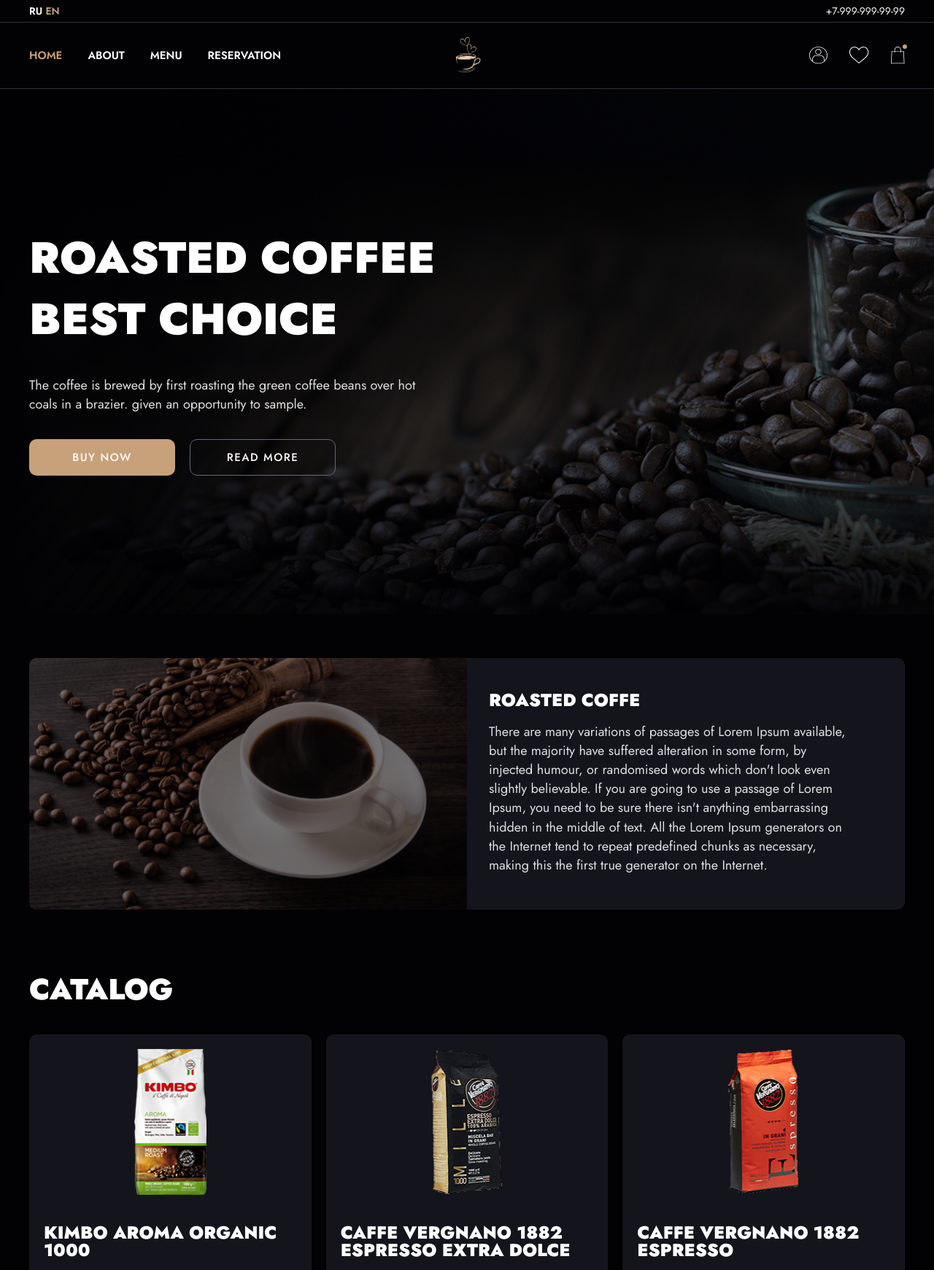
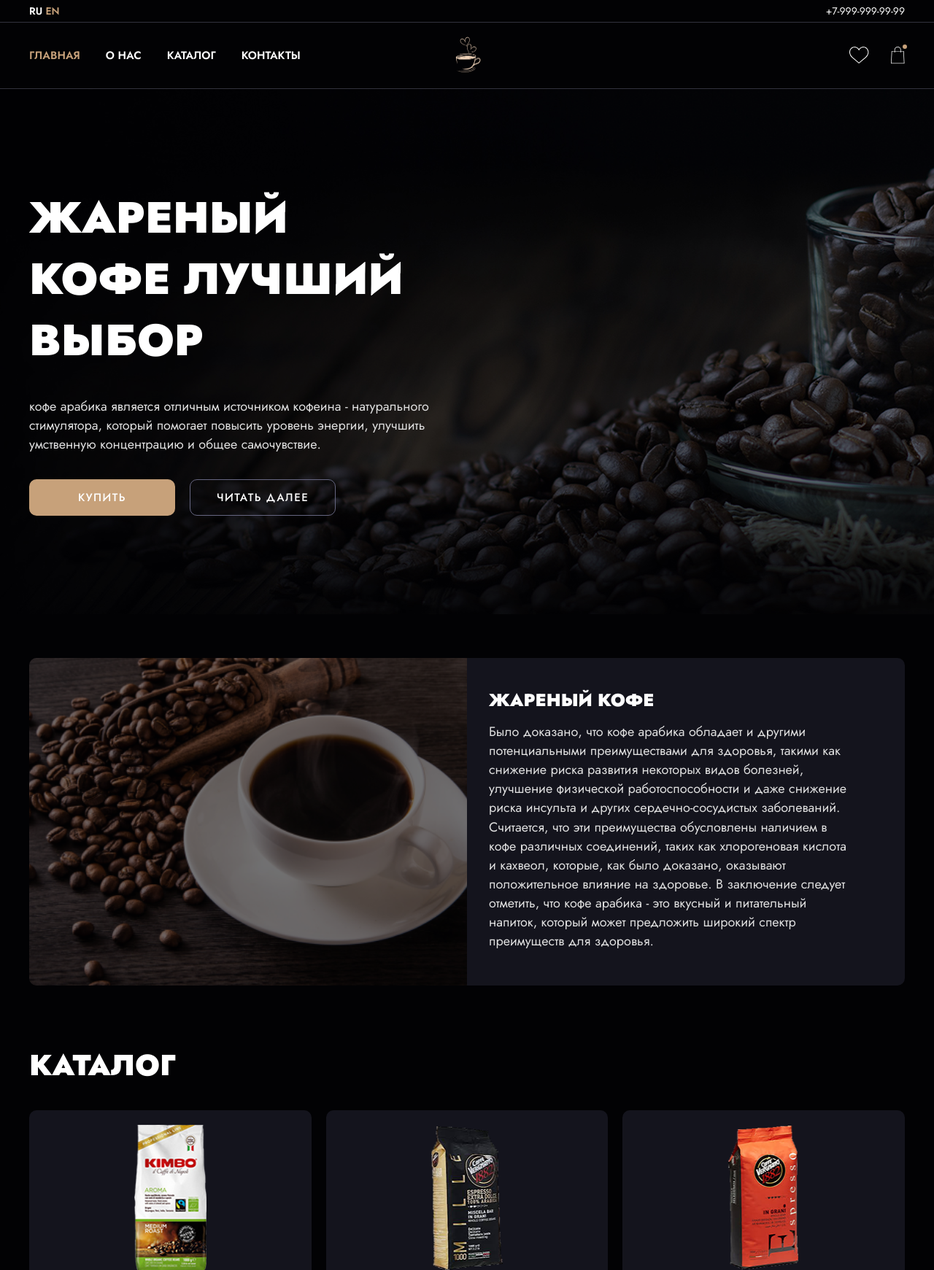
Before and after one commit to AffectVladislav/drinks_store, a Django app: page / in a window 1280 px wide. Shown: the top 1741 px of the page at 73% size. Run offline with Django 5.2, Linux system fonts and the light colour scheme; data comes from the database, SQL or seed files in the repository.

Commit message:
TIK-17: html правки

```diff
--- a/store/shop/templates/shop/base.html
+++ b/store/shop/templates/shop/base.html
@@ -24,10 +24,10 @@
         <div class="header__wrapper">
             <div class="header__block">
                 <nav class="nav">
-                    <a href="/" class="nav__link active">Home</a>
-                    <a href="#" class="nav__link">About</a>     <!--ссылка о нас-->
-                    <a href="#" class="nav__link">Menu</a>      <!--ссылка меню-->
-                    <a href="#" class="nav__link">Reservation</a>       <!--ссылка резервации-->
+                    <a href="/" class="nav__link active">Главная</a>
+                    <a href="#" class="nav__link">О нас</a>     <!--ссылка о нас-->
+                    <a href="#" class="nav__link">Каталог</a>      <!--ссылка меню-->
+                    <a href="#" class="nav__link">Контакты</a>       <!--ссылка резервации-->
                 </nav>
             </div>
 
@@ -37,9 +37,9 @@
 
             <div class="header__block right">
                 <div class="header__actions">
-                    <a href="#" class="header__link">
-                        <img src="{% static 'img/user.svg' %}" alt="user_img">
-                    </a>
+<!--                    <a href="#" class="header__link">-->
+<!--                        <img src="{% static 'img/user.svg' %}" alt="user_img">-->
+<!--                    </a>-->
                     <a href="#">
                         <img src="{% static 'img/favorite.svg' %}" alt="favorite_img">
                     </a>
@@ -64,17 +64,16 @@
 
             <div class="footer__block">
                 <nav class="nav nav-footer">
-                    <a href="/" class="nav__link">Home</a>
-                    <a href="#" class="nav__link">About</a>
-                    <a href="#" class="nav__link">Menu</a>
-                    <a href="#" class="nav__link">Reservation</a>
+                    <a href="/" class="nav__link">Главная</a>
+                    <a href="#" class="nav__link">О нас</a>
+                    <a href="#" class="nav__link">Каталог</a>
                 </nav>
             </div>
 
             <div class="footer__block">
                 <nav class="nav nav-footer">
-                    <a href="#" class="nav__link">Contacts</a>
-                    <a href="#" class="nav__link">Privacy policy</a>
+                    <a href="#" class="nav__link">Контакты</a>
+                    <a href="#" class="nav__link">Политика<br>конфиденциальности</a>
                 </nav>
             </div>
         </div>
--- a/store/shop/templates/shop/product/main_page.html
+++ b/store/shop/templates/shop/product/main_page.html
@@ -9,14 +9,15 @@
     <div class="container">
         <div class="intro__wrapper">
             <div class="intro__block">
-                <h1 class="intro__title">Roasted coffee best choice</h1>
+                <h1 class="intro__title">ЖАРЕНЫЙ КОФЕ ЛУЧШИЙ ВЫБОР</h1>
                 <p class="intro__text">
-                    The coffee is brewed by first roasting the green coffee beans over hot<br>
-                    coals in a brazier. given an opportunity to sample.
+                    кофе арабика является отличным источником кофеина - натурального стимулятора,
+                    который помогает повысить уровень энергии, улучшить умственную концентрацию и общее самочувствие.
+
                 </p>
                 <div class="intro__actions">
-                    <a class="btn btn-main" href="#">Buy now</a>
-                    <a class="btn btn-secodary" href="#">read more</a>
+                    <a class="btn btn-main" href="#">Купить</a>
+                    <a class="btn btn-secodary" href="#">читать далее</a>
                 </div>
             </div>
         </div>
@@ -31,8 +32,17 @@
             </div>
             <div class="info__item">
                 <div class="info__titel">
-                    <h1>Roasted Coffe</h1>
-                    <p>There are many variations of passages of Lorem Ipsum available, but the majority have suffered alteration in some form, by injected humour, or randomised words which don't look even slightly believable. If you are going to use a passage of Lorem Ipsum, you need to be sure there isn't anything embarrassing hidden in the middle of text. All the Lorem Ipsum generators on the Internet tend to repeat predefined chunks as necessary, making this the first true generator on the Internet.</p>
+                    <h1>Жареный кофе</h1>
+                    <p>
+                        Было доказано, что кофе арабика обладает и другими потенциальными преимуществами
+                        для здоровья, такими как снижение риска развития некоторых видов болезней,
+                        улучшение физической работоспособности и даже снижение риска инсульта и других
+                        сердечно-сосудистых заболеваний. Считается, что эти преимущества обусловлены наличием
+                        в кофе различных соединений, таких как хлорогеновая кислота и кахвеол, которые,
+                        как было доказано, оказывают положительное влияние на здоровье. В заключение следует отметить,
+                        что кофе арабика - это вкусный и питательный напиток, который может предложить
+                        широкий спектр преимуществ для здоровья.
+                    </p>
                 </div>
             </div>
         </div>
@@ -42,7 +52,7 @@
 <div class="products">
     <div class="container">
         <h2 class="block__titel">
-            catalog
+            каталог
         </h2>
         <div class="products__wrapper">
             {% for product in page_obj %}
@@ -73,15 +83,15 @@
 <div class="news">
     <div class="container">
         <div class="news__title">
-            <h2>news</h2>
+            <h2>Новости</h2>
         </div>
         <div class="news__wrapper">
             <div class="news__block">
                 <a class="news__item" href="#">
                     <img class="news__img" src="{% static 'img/news/new_1.png' %}" alt="new_image_1">
                     <div class="news__content">
-                        <h3>Lavazza coffee</h3>
-                        <p>There are many variations of passages of Lorem Ipsum available, but the majority have suffered alteration in some form, by injected humour, or randomised words which don't look even slightly believable.</p>
+                        <h3>Заголовок приложения</h3>
+                        <p>Текст для приложения "Новости"</p>
                     </div>
                </a>
             </div>
```
Also changed, not shown: store/shop/templates/shop/product/detail.html (+9 -4 lines).
